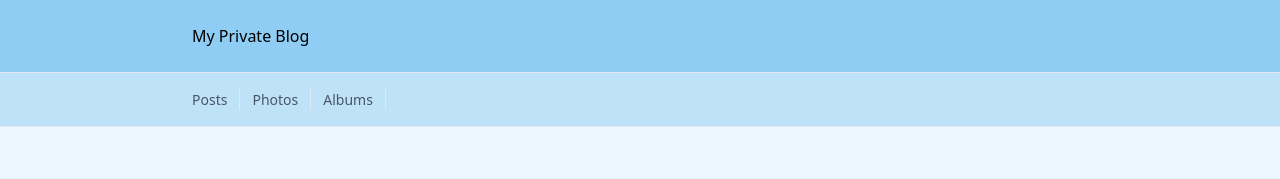
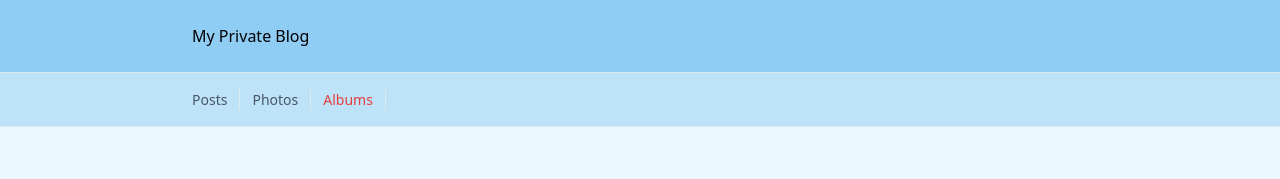
Before and after one commit to subhandp/to-wms, a Vue app: page /albums in a window 1280 px wide. Shown: the top 179 px of the page. Built offline with nearby package versions, Linux system fonts and the light colour scheme.

Commit message:
remove html tag

```diff
--- a/src/components/Paginate.vue
+++ b/src/components/Paginate.vue
@@ -15,6 +15,7 @@
       <nav class="relative z-0 inline-flex shadow-sm" >
 
           <div v-for="page in totalPages" :key="page">
+            <!-- <router-link :to="urlData(page)"class="-ml-px relative inline-flex items-center px-4 py-2 border border-gray-300 bg-white text-sm leading-5 font-medium text-gray-700 hover:text-gray-500 focus:z-10 focus:outline-none focus:border-blue-300 focus:shadow-outline-blue active:bg-gray-100 active:text-gray-700 transition ease-in-out duration-150"> {{page}}</router-link>  -->
             <a  :href="urlData(page)" class="-ml-px relative inline-flex items-center px-4 py-2 border border-gray-300 bg-white text-sm leading-5 font-medium text-gray-700 hover:text-gray-500 focus:z-10 focus:outline-none focus:border-blue-300 focus:shadow-outline-blue active:bg-gray-100 active:text-gray-700 transition ease-in-out duration-150">
             {{page}}
             </a>
--- a/src/views/layouts/LayoutHeader.vue
+++ b/src/views/layouts/LayoutHeader.vue
@@ -18,3 +18,14 @@ export default {
   name: "LayoutHeader"
 };
 </script>
+
+<style>
+
+a:hover {
+  @apply  text-red-600;
+}
+
+ a.router-link-active {
+  @apply text-red-600;
+}
+</style>
--- a/src/views/layouts/LayoutNavbar.vue
+++ b/src/views/layouts/LayoutNavbar.vue
@@ -2,9 +2,11 @@
 <nav class="w-full bg-blue-200 md:pt-0 px-6 relative z-20 border-t border-b border-gray-light">
 	<div class="container mx-auto max-w-4xl md:flex justify-between items-center text-sm md:text-md md:justify-start">
 			<div class="w-full md:w-1/2 text-center md:text-left py-4 flex flex-wrap justify-center items-stretch md:justify-start md:items-start">
-			<a href="/posts" class="px-2 md:pl-0 md:mr-3 md:pr-3 text-gray-700 no-underline md:border-r border-gray-light">Posts</a>
-			<a href="/photos" class="px-2 md:pl-0 md:mr-3 md:pr-3 text-gray-700 no-underline md:border-r border-gray-light">Photos</a>
-			<a href="/albums" class="px-2 md:pl-0 md:mr-3 md:pr-3 text-gray-700 no-underline md:border-r border-gray-light">Albums</a>
+			<!-- <a href="/posts" class="px-2 md:pl-0 md:mr-3 md:pr-3 text-gray-700 no-underline md:border-r border-gray-light">Posts</a> -->
+			<router-link to="/posts" class="px-2 md:pl-0 md:mr-3 md:pr-3 text-gray-700 no-underline md:border-r border-gray-light">Posts</router-link>
+			<router-link to="/photos" class="px-2 md:pl-0 md:mr-3 md:pr-3 text-gray-700 no-underline md:border-r border-gray-light">Photos</router-link>
+			<router-link to="/albums" class="px-2 md:pl-0 md:mr-3 md:pr-3 text-gray-700 no-underline md:border-r border-gray-light">Albums</router-link>
+
 		</div>
 		<div class="w-full md:w-1/2 text-center md:text-right">
 		<!-- extra links -->
```
